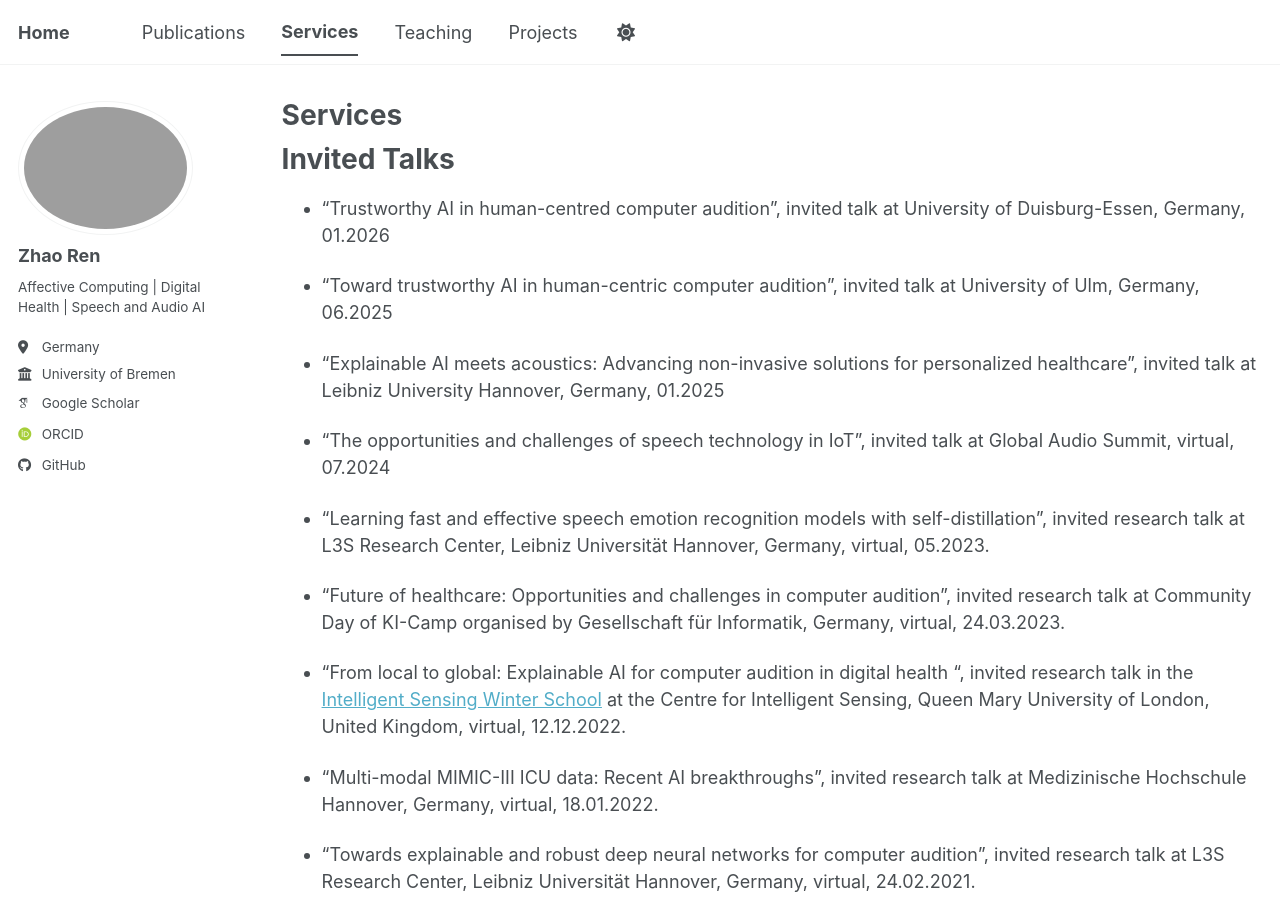
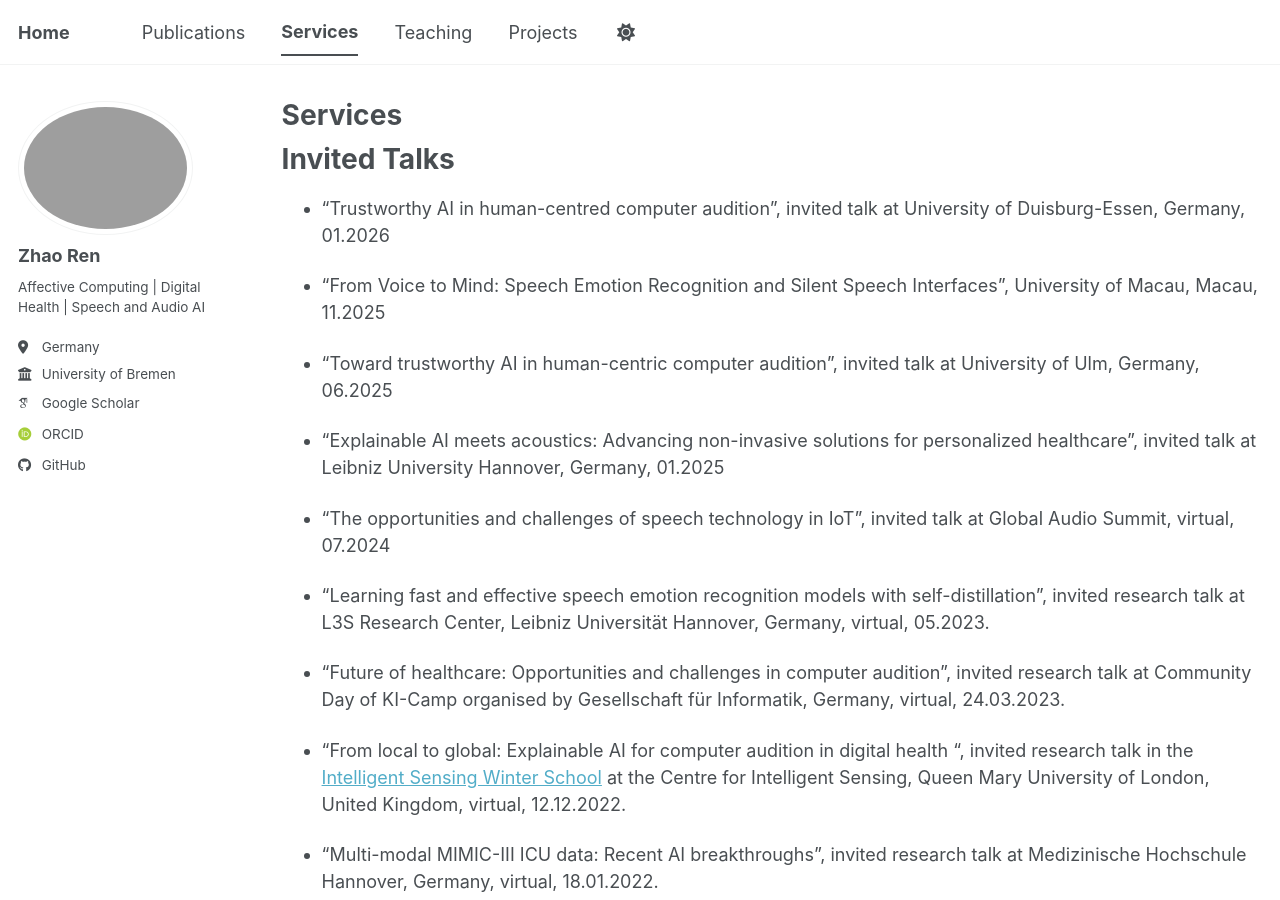
Before and after one commit to zhaoren91/zhaoren91.github.io, a Jekyll site: the page built from _pages/service.md, in a window 1280 px wide and 900 px high. Built offline with Jekyll 4.4.1, drawn with Linux system fonts in a browser that asks for light colours; some web fonts are replaced; a script bundle is joined from its source files by our own code; library files that are not in the unit come from our copies.

Commit message:
Update service.md

```diff
--- a/_pages/service.md
+++ b/_pages/service.md
@@ -8,6 +8,8 @@ author_profile: true
 # Invited Talks
 
 * "Trustworthy AI in human-centred computer audition", invited talk at University of Duisburg-Essen, Germany, 01.2026
+
+* "From Voice to Mind: Speech Emotion Recognition and Silent Speech Interfaces", University of Macau, Macau, 11.2025
 
 * "Toward trustworthy AI in human-centric computer audition", invited talk at University of Ulm, Germany, 06.2025
 
```
